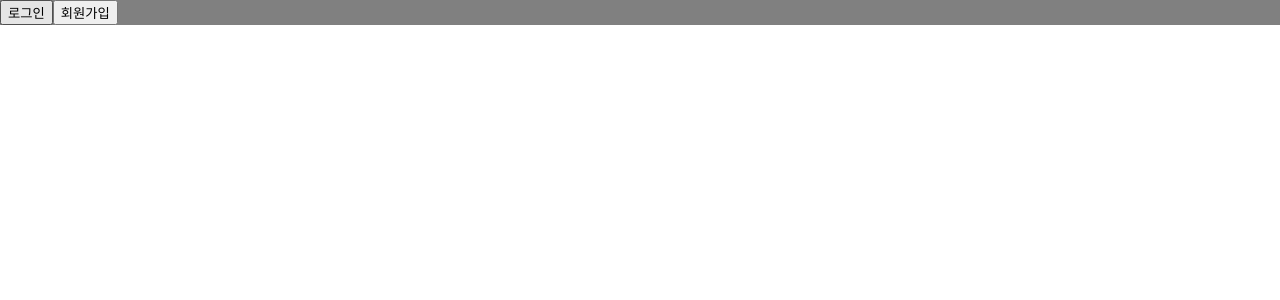
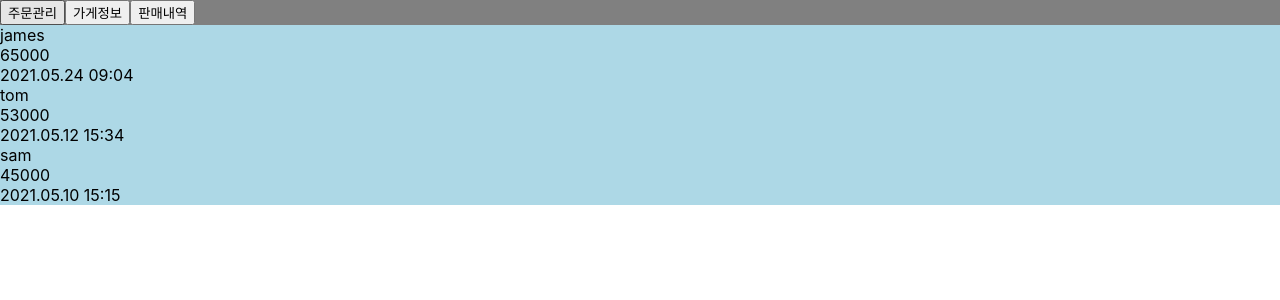
Before and after one commit to causwe-bts/BTS-Front-Admin, a Next.js app: page / in a window 1280 px wide. Shown: the top 300 px of the page. Built offline with nearby package versions, Linux system fonts and the light colour scheme.

Commit message:
soldList storeInfo

```diff
--- /dev/null
+++ b/src/api/orderset.js
@@ -0,0 +1,90 @@
+import axios from '../../node_modules/axios/index';
+import menu from './menu';
+
+export const getSoldlist = () => {
+  return new Promise((resolve, reject) => {
+    resolve([
+      {
+        orderer: 'james',
+        order: [
+          {
+            menu: {
+              name: 'Combination Pizza',
+              decription: 'afsdfsadfas',
+              price: 10000,
+              imgurl: 'http://image.com/cpizza',
+            },
+            qua: 2,
+          },
+          {
+            menu: {
+              name: 'hawaian Pizza',
+              decription: 'afsdfsadfas',
+              price: 12000,
+              imgurl: 'http://image.com/hpizza',
+            },
+            qua: 1,
+          },
+          {
+            menu: {
+              name: 'pepperoni Pizza',
+              decription: 'afsdfsadfas',
+              price: 11000,
+              imgurl: 'http://image.com/ppizza',
+            },
+            qua: 3,
+          },
+        ],
+        datetime: '2021.05.24 09:04',
+      },
+      {
+        orderer: 'tom',
+        order: [
+          {
+            menu: {
+              name: 'Combination Pizza',
+              decription: 'afsdfsadfas',
+              price: 10000,
+              imgurl: 'http://image.com/cpizza',
+            },
+            qua: 2,
+          },
+          {
+            menu: {
+              name: 'pepperoni Pizza',
+              decription: 'afsdfsadfas',
+              price: 11000,
+              imgurl: 'http://image.com/ppizza',
+            },
+            qua: 3,
+          },
+        ],
+        datetime: '2021.05.12 15:34',
+      },
+      {
+        orderer: 'sam',
+        order: [
+          {
+            menu: {
+              name: 'hawaian Pizza',
+              decription: 'afsdfsadfas',
+              price: 12000,
+              imgurl: 'http://image.com/hpizza',
+            },
+            qua: 1,
+          },
+          {
+            menu: {
+              name: 'pepperoni Pizza',
+              decription: 'afsdfsadfas',
+              price: 11000,
+              imgurl: 'http://image.com/ppizza',
+            },
+            qua: 3,
+          },
+        ],
+        datetime: '2021.05.10 15:15',
+      },
+    ]);
+  });
+};
--- /dev/null
+++ b/src/components/OrderSetCell.js
@@ -0,0 +1,18 @@
+import classNames from 'classnames';
+import styles from './OrderSetCell.module.css';
+
+export default function OrderSet({ orderset, className }) {
+  return (
+    <div className={classNames(className, styles.container)}>
+      <div>{orderset.orderer}</div>
+      <div>
+        {orderset.order
+          .map((order) => order.menu.price * order.qua)
+          .reduce((a, b) => {
+            return a + b;
+          }, 0)}
+      </div>
+      <div>{orderset.datetime}</div>
+    </div>
+  );
+}
--- /dev/null
+++ b/src/components/OrderSetCell.module.css
@@ -0,0 +1,3 @@
+.container {
+  background: lightblue;
+}
--- a/src/pages/index.js
+++ b/src/pages/index.js
@@ -1,32 +1,51 @@
+import { useEffect, useState } from 'react';
+
 import Cookies from 'universal-cookie';
 import Head from 'next/head';
 import Link from 'next/link';
+import OrderSet from 'components/OrderSetCell';
 import Router from 'next/router';
 import classNames from 'classnames';
+import { getSoldlist } from 'api/orderset';
 import styles from 'pages/index.module.css';
-import { useEffect } from 'react';
 
 export default function Home() {
+  const [orderSet, setOrderSet] = useState([]);
   useEffect(() => {
     const cookies = new Cookies();
     if (cookies.get('auth')) {
       Router.push('/menu');
     }
   }, []);
+
+  useEffect(() => {
+    getSoldlist().then((soldList) => {
+      setOrderSet(soldList);
+      console.log(soldList);
+    });
+  }, []);
   return (
     <div className={styles.container}>
       <Head>
-        <title>Pizza BTS</title>
+        <title>Pizza BTS Admin Store Info</title>
         <link rel="icon" href="/favicon.ico" />
       </Head>
+
       <div>
-        <Link href="/signin">
-          <button>로그인</button>
+        <Link href="/orderlist">
+          <button>주문관리</button>
         </Link>
-        <Link href="/signup">
-          <button>회원가입</button>
+        <Link href="/storeinfo">
+          <button>가게정보</button>
+        </Link>
+        <Link href="/soldlist">
+          <button>판매내역</button>
         </Link>
       </div>
+
+      {orderSet.map((order) => {
+        return <OrderSet orderset={order}></OrderSet>;
+      })}
     </div>
   );
 }
--- /dev/null
+++ b/src/pages/soldlist.module.css
@@ -0,0 +1,3 @@
+.container {
+  background: lightpink;
+}
--- /dev/null
+++ b/src/pages/storeinfo.module.css
@@ -0,0 +1,3 @@
+.container {
+  background: lightpink;
+}
```
Also changed, not shown: src/pages/soldlist.js (added, +59 -0 lines), src/pages/storeinfo.js (added, +59 -0 lines), 1 other file (tests, documents, lock files or other folders).
